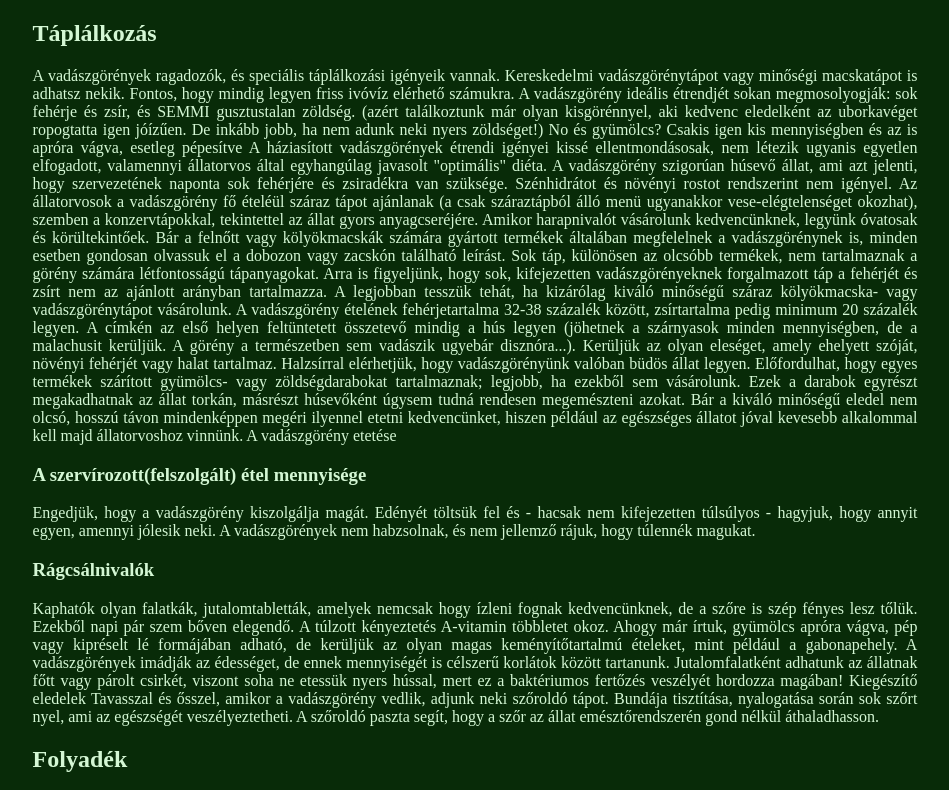
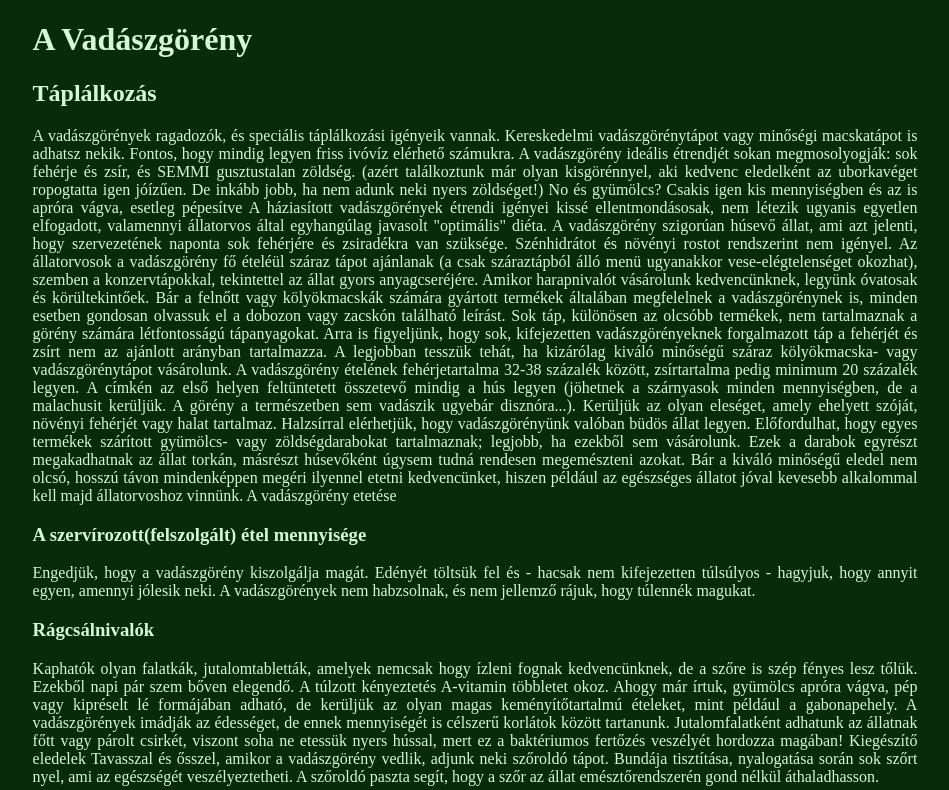
Before and after one commit to mr-mtrplk/TrustBusterTeam, a plain HTML site: page vadászgörény.html in a window 1280 px wide. Shown: the top 790 px of the page, without its empty margins (165-1114 px from the left). Drawn offline with Linux system fonts and the light colour scheme.

Commit message:
Update vadászgörény.html

```diff
--- a/vadászgörény.html
+++ b/vadászgörény.html
@@ -9,6 +9,7 @@
 </head>
 <body>
 <main>
+   <h1>A Vadászgörény</h1>
     <h2>Táplálkozás</h2>
  A vadászgörények ragadozók, és speciális táplálkozási igényeik vannak. Kereskedelmi vadászgörénytápot vagy minőségi macskatápot is adhatsz nekik. Fontos, hogy mindig legyen friss ivóvíz elérhető számukra.
  A vadászgörény ideális étrendjét sokan megmosolyogják: sok fehérje és zsír, és SEMMI gusztustalan zöldség. (azért találkoztunk már olyan kisgörénnyel, aki kedvenc eledelként az uborkavéget ropogtatta igen jóízűen. De inkább jobb, ha nem adunk neki nyers zöldséget!) No és gyümölcs? Csakis igen kis mennyiségben és az is apróra vágva, esetleg pépesítve
```
